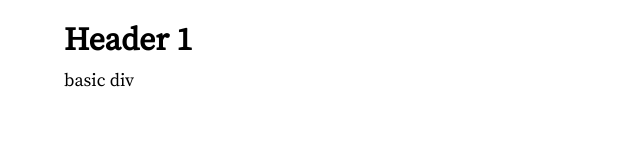
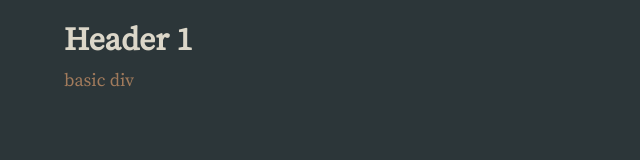
Before and after one commit to PonderCodes/blog, a plain HTML site: page index.html in a window 1280 px wide. Shown: the whole page, without its empty margins (0-640 px from the left). Drawn offline with Linux system fonts and the light colour scheme.

Commit message:
fix colors in style

```diff
--- a/style.css
+++ b/style.css
@@ -1,8 +1,8 @@
 :root {
-  --font-color: var(#a27b5c);
-  --background-color: var(#2c3639);
-  --heading-color: var(#dcd7c9);
-  --anchor-color: var(#dcd7c9);
+  --font-color: #a27b5c;
+  --background-color: #2c3639;
+  --heading-color: #dcd7c9;
+  --anchor-color: #dcd7c9;
 }
 
 @font-face {
```
